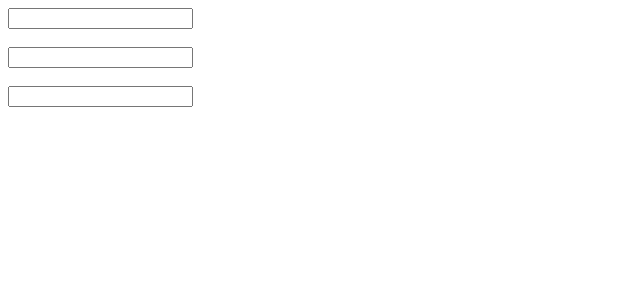
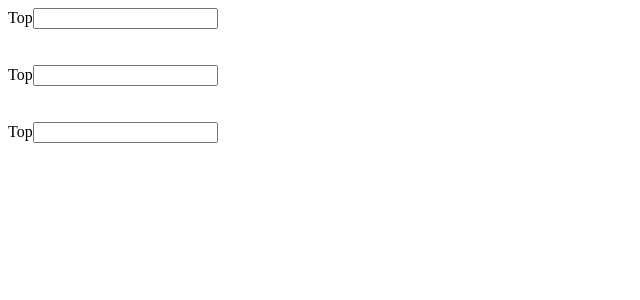
Before and after one commit to martfojt/react-meme-generator, a React app: page / in a window 1280 px wide. Shown: the top 300 px of the page, without its empty margins (0-640 px from the left). Built offline with nearby package versions, Linux system fonts and the light colour scheme.

Commit message:
Input field updated with label

```diff
--- a/src/components.js
+++ b/src/components.js
@@ -5,7 +5,14 @@ const InputField = () => {
   const [inputValue, setInputValue] = useState('');
 
   return (
-    <input value={inputValue} onChange={(e) => setInputValue(e.target.value)} />
+    <div>
+      <label htmlFor="example">Top</label>
+      <input
+        id="example"
+        value={inputValue}
+        onChange={(e) => setInputValue(e.target.value)}
+      />
+    </div>
   );
 };
 
```
